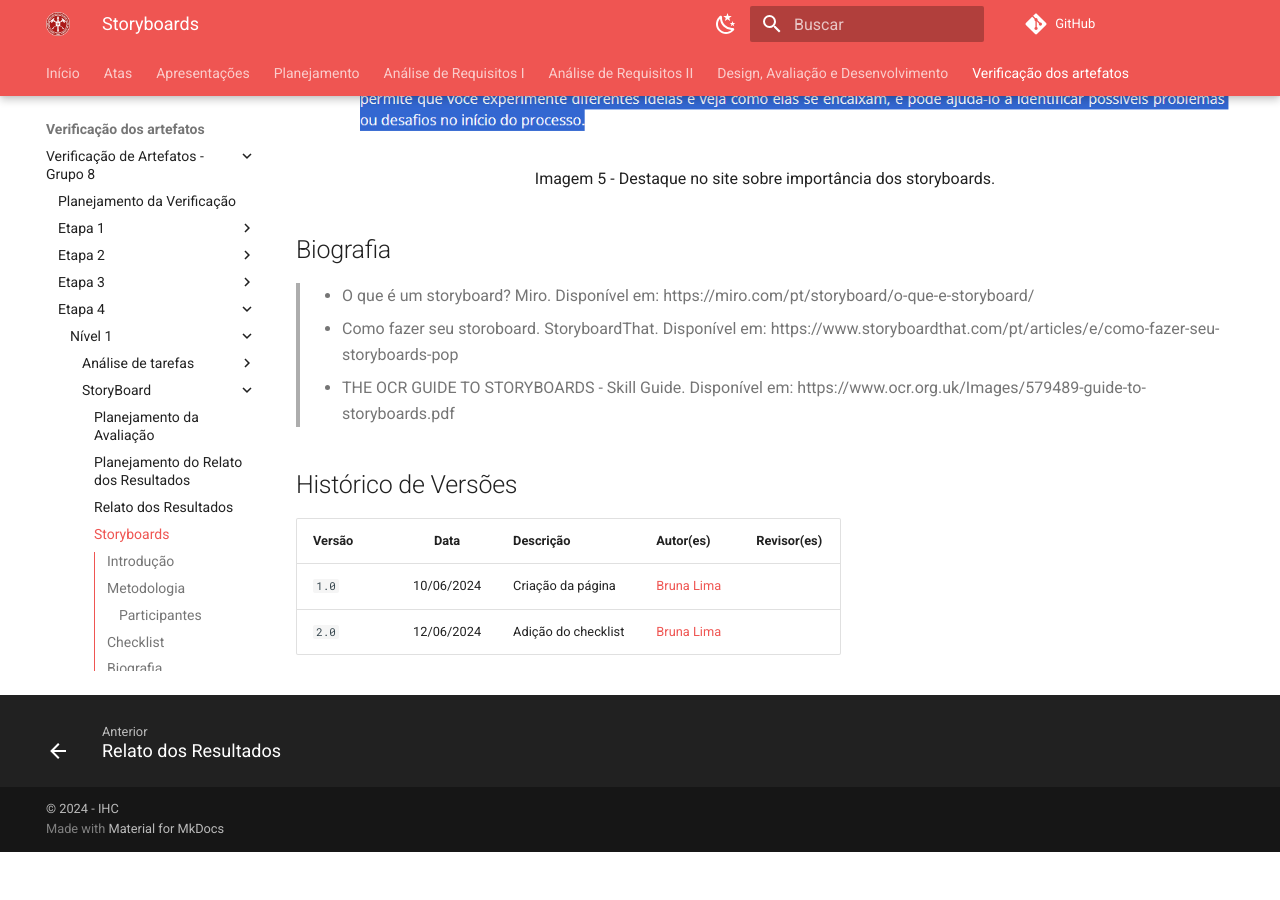
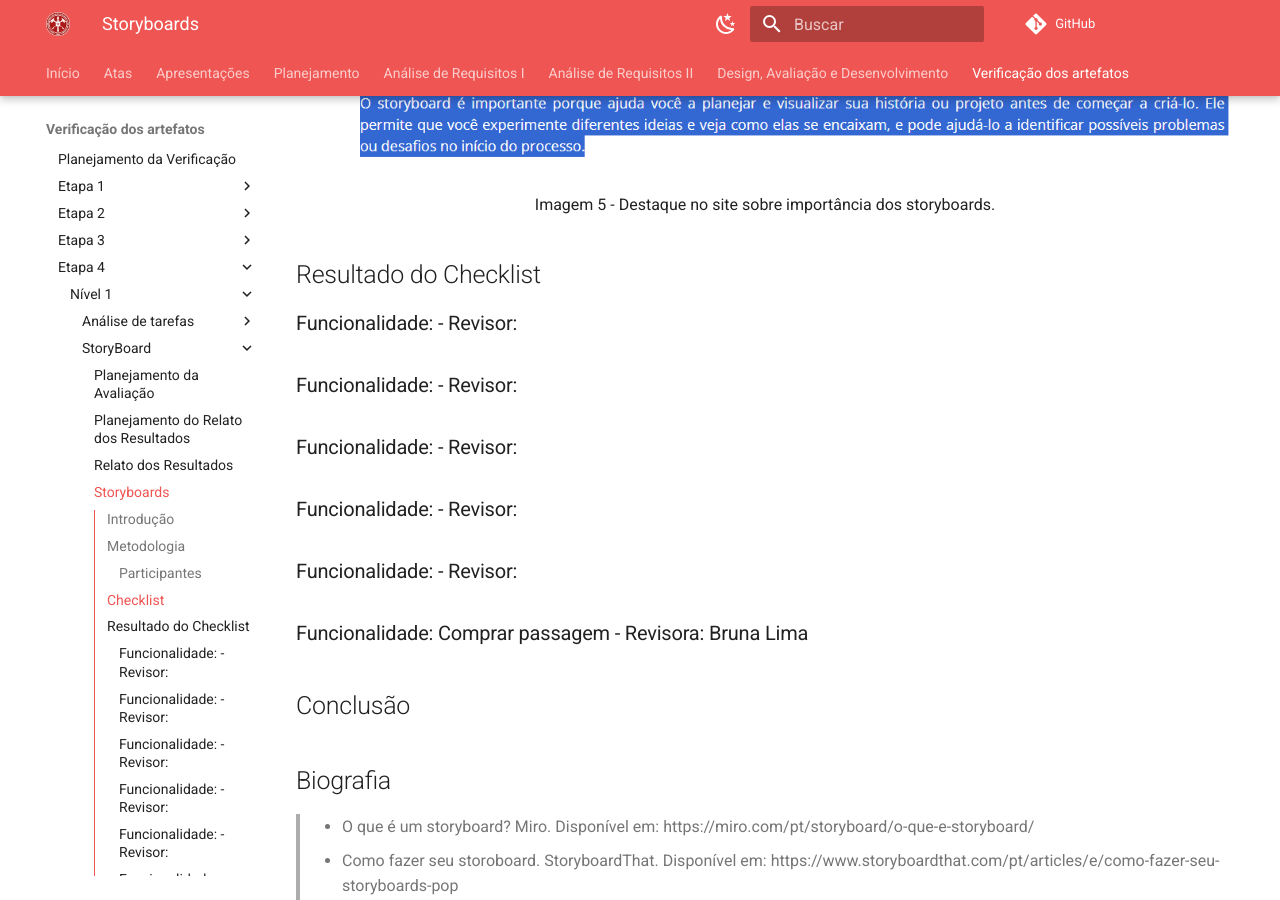
Before and after one commit to Interacao-Humano-Computador/2024.1-CBMERJ, an MkDocs documentation site: the page built from docs/verificacao_artefatos/verificacao_grupo_8/etapa_4/nivel_1/storyboard/storyboards.md, in a window 1280 px wide and 900 px high, scrolled down 1694 px. Built offline with MkDocs 1.6.1 and Material for MkDocs 9.7.7, drawn with Linux system fonts in a browser that asks for light colours; comment, search, counter and statistics services are not loaded; before the commit the page ends 2546 px from its top, so only the background shows below that; some of the changed text lies outside the part shown.

Commit message:
Correções

```diff
--- a/docs/verificacao_artefatos/verificacao_grupo_8/etapa_4/nivel_1/storyboard/storyboards.md
+++ b/docs/verificacao_artefatos/verificacao_grupo_8/etapa_4/nivel_1/storyboard/storyboards.md
@@ -14,7 +14,8 @@ A lista de verificações abaixo detalha os aspectos que serão analisados duran
 
 - **Item 1:** **Aprensenta as quatro características principais de um storyboard: o cenário, as atividades, os visuais e a história?**
     - **Fonte:** Tópico 4. O que é um storyboard? Miro: *https://miro.com/pt/storyboard/o-que-e-storyboard/*
-    - **Imagem:** ![](img/storyboards_item_1.png)
+    - **Imagem:** <br>
+    ![](img/storyboards_item_1.png)
 <p align="center">Imagem 1 - Destaque no site sobre as características principais de um storyboard. </p>
 
 - **Item 2:** **Outros elementos-chave, como personagens, enredo, diálogo e dicas visuais, foram incluídos no storyboard?**
@@ -38,6 +39,18 @@ A lista de verificações abaixo detalha os aspectos que serão analisados duran
     - **Imagem:** ![](img/storyboards_item_5.png)
 <p align="center">Imagem 5 - Destaque no site sobre importância dos storyboards. </p>
 
+## Resultado do Checklist
+
+### Funcionalidade:  - Revisor:
+### Funcionalidade:  - Revisor:
+### Funcionalidade:  - Revisor:
+### Funcionalidade:  - Revisor:
+### Funcionalidade:  - Revisor:
+### Funcionalidade: Comprar passagem - Revisora: Bruna Lima
+
+## Conclusão
+
+
 ## Biografia
 > - O que é um storyboard? Miro. Disponível em: https://miro.com/pt/storyboard/o-que-e-storyboard/
 > - Como fazer seu storoboard. StoryboardThat. Disponível em: https://www.storyboardthat.com/pt/articles/e/como-fazer-seu-storyboards-pop
```
Also changed, not shown: docs/verificacao_artefatos/verificacao_grupo_8/etapa_2/analise_tarefas.md (+1 -1 lines).
